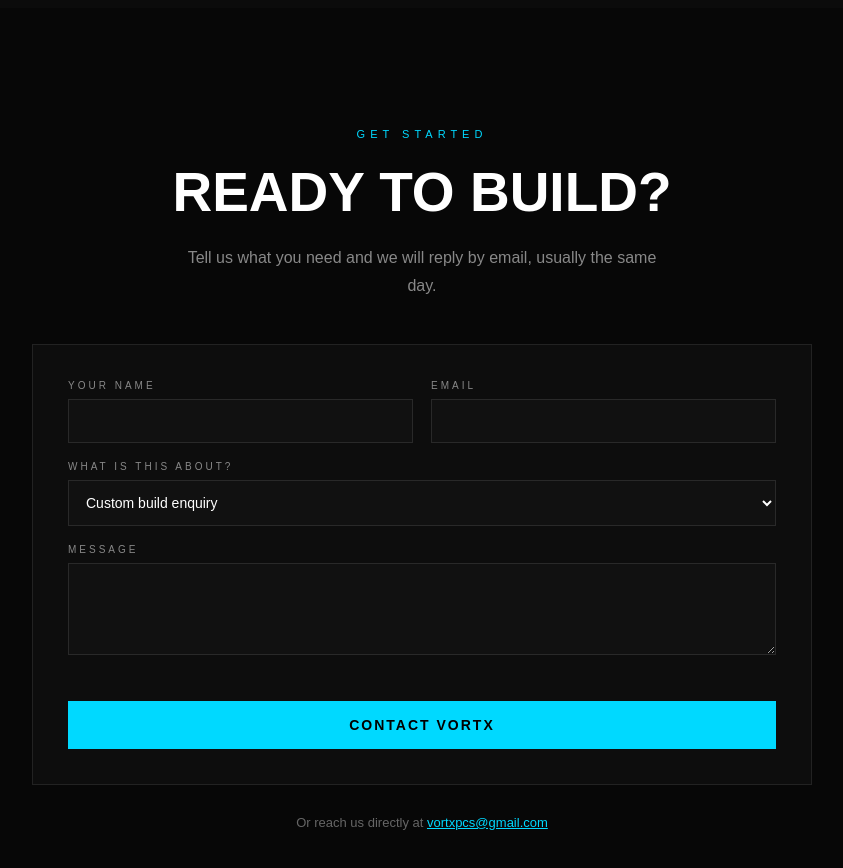
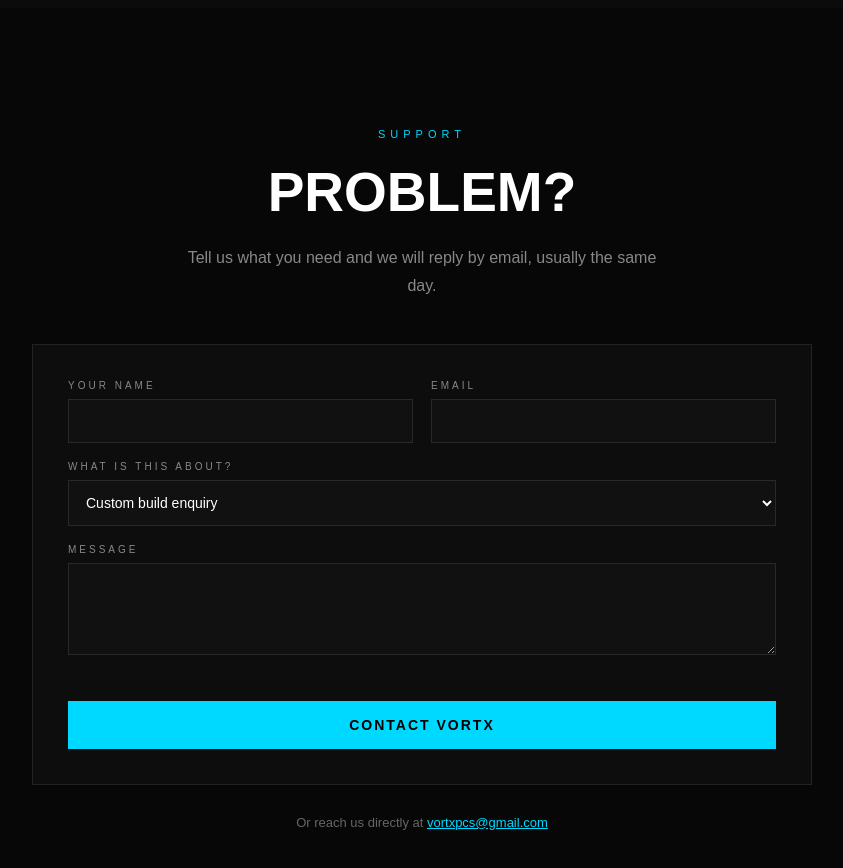
Before and after one commit to VORTX-b5g/vortx-pcs, a website: page index.html in a window 1280 px wide. Shown: the part 7880-8748 px from the top of the page, without its empty margins (218-1061 px from the left). Drawn offline with Linux system fonts and the light colour scheme.

Commit message:
Update VORTX PCS

```diff
--- a/index.html
+++ b/index.html
@@ -314,9 +314,9 @@
 
         <section id="contact" class="contact">
 
-            <p class="tag">GET STARTED</p>
+            <p class="tag">SUPPORT</p>
 
-            <h2>READY TO BUILD?</h2>
+            <h2>PROBLEM?</h2>
 
             <p class="description">
                 Tell us what you need and we will reply by email, usually the same day.
@@ -427,8 +427,6 @@
         VORTX PCS © 2026
     </footer>
 
-''''
-
     <aside id="cart" class="cart" aria-label="Shopping cart" inert>
 
         <div class="cart-head">
```
